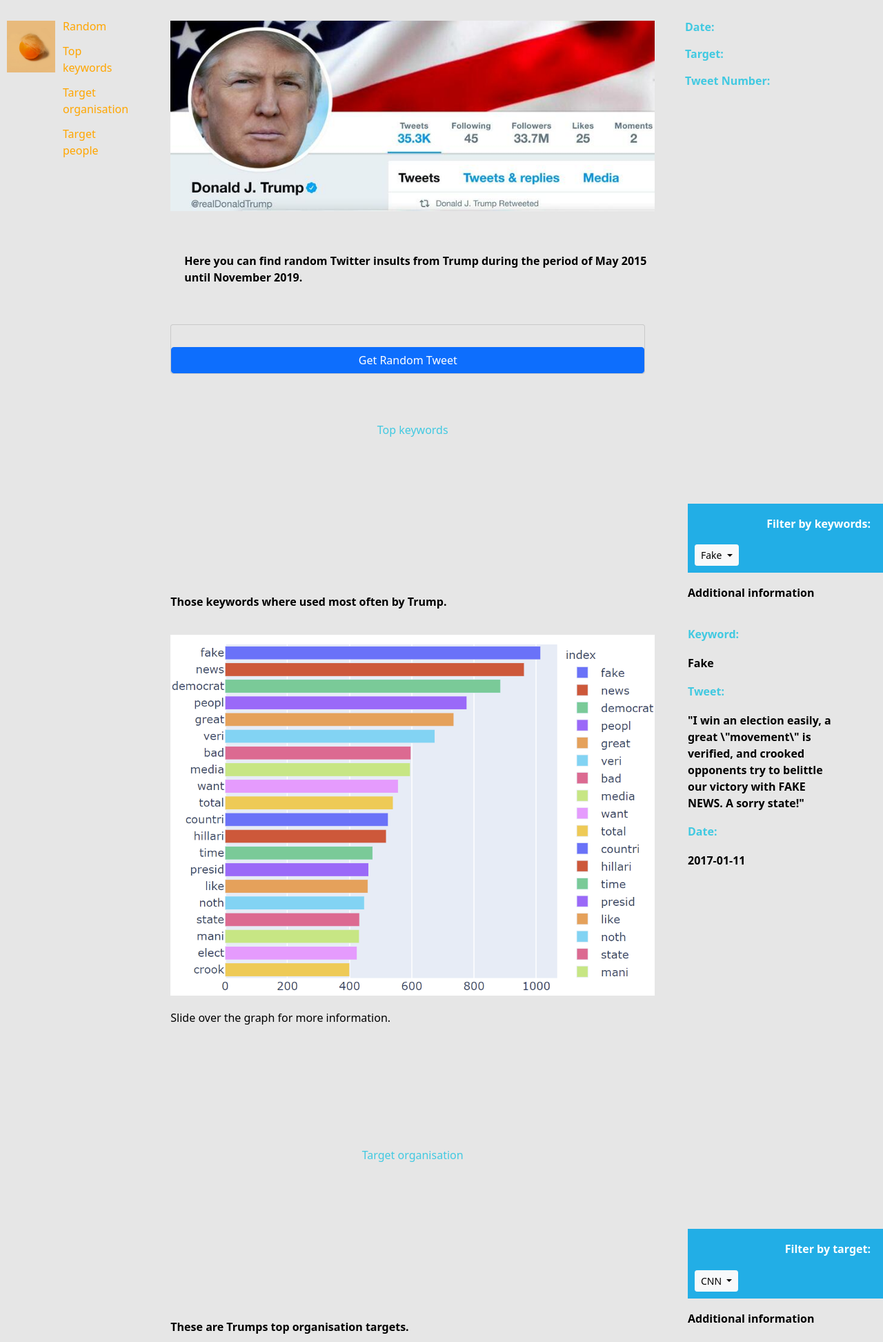
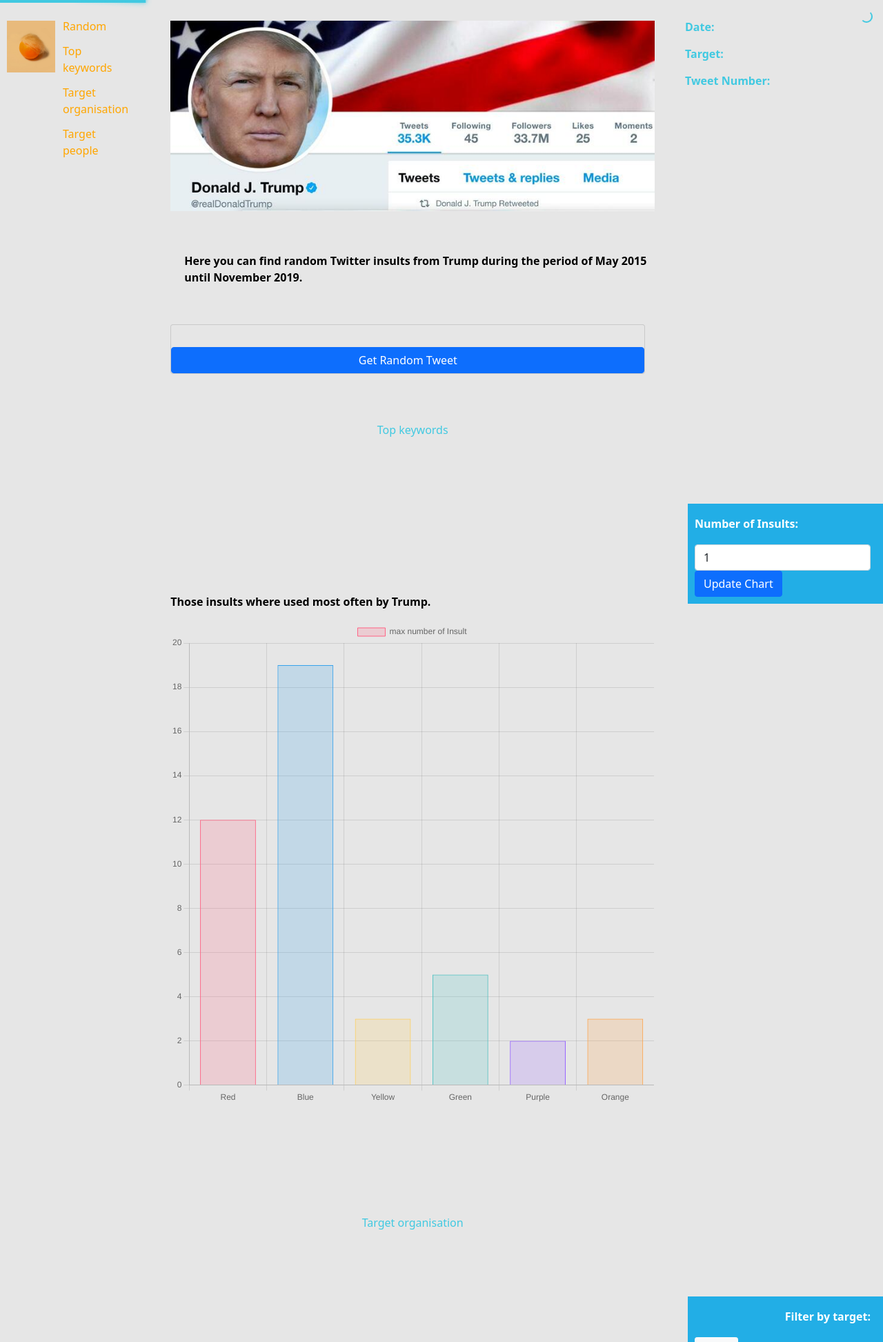
Before and after one commit to al-Capun/WebProg_Trump_Insults, a Flask app: template Code/templates/index.html in a window 1280 px wide. Shown: the top 1945 px of the page at 69% size. Run offline with Flask 2, Linux system fonts and the light colour scheme; the template is opened without the code that fills it, so the values that code supplies are empty; some libraries are stand-ins or nearby versions.

Commit message:
Add files via upload
Balkendiagramm

```diff
--- a/WebProg_Trump_Insults-main/Code/main.py
+++ b/WebProg_Trump_Insults-main/Code/main.py
@@ -8,7 +8,12 @@
 import time
 import random
 
-app = Flask("flask-music")
+#Import von Elementen für Balkendiagramm
+from collections import Counter, OrderedDict
+
+app = Flask("flask-trump")
+#Bugfix für die fehldende Sortierung in main.py durch Flask --> Quelle: https://github.com/pallets/flask/issues/974
+app.config["JSON_SORT_KEYS"] = False
 
 def load_tweets():
 	tweets_path = os.path.join(
@@ -33,6 +38,27 @@
 def random_tweet():
 	return get_random_tweet()
 
+#Funktion für Balkendiagramm
+#pro Tweet aus der Liste full_tweets wird das Tweet-Element mit der Kennung "insult" zur neuen Liste insult_list hinzugefügt
+#mittels Counter werden gleiche Elemente in der Liste insult_list gezählt, erhalten dann den Wert, wie oft diese vorkommen und werden einmalig als einmaliger Eintrag in der Liste zusammengefasst
+#mittels OrderedDict wird die insult_list nach den meist genannten Insults in die Liste sorted_insult_list übergeben, die Variable count definiert, wie viele Werte in diese Liste geschrieben werden sollen
+def get_bd_insult_words(count):
+	insult_list = []
+	full_tweets = load_tweets()
+	for tweet in full_tweets:
+		insult_list.append(tweet["insult"])
+	insult_list = Counter(insult_list)
+	sorted_insult_list = OrderedDict(insult_list.most_common(count))
+	#print(sorted_insult_list)
+	return sorted_insult_list
+
+#die Variable count wird hier mit einem int-Wert aus dem Formular befüllt
+#zurückgegeben wird das Resultat der Funktion get_bd_insult_words(count)
+@app.route('/keywords')
+def keywords():
+	count = int(request.args.get("count"))
+	return get_bd_insult_words(count)
+
 
 if __name__ == "__main__":
 	app.run(debug=True, port=5000)
--- /dev/null
+++ b/WebProg_Trump_Insults-main/Code/static/css/nprogress.css
@@ -0,0 +1,73 @@
+/* Make clicks pass-through */
+#nprogress {
+  pointer-events: none;
+}
+
+#nprogress .bar {
+  background: rgb(65, 201, 225);
+
+  position: fixed;
+  z-index: 1031;
+  top: 0;
+  left: 0;
+
+  width: 100%;
+  height: 4px;
+}
+
+/* Fancy blur effect */
+#nprogress .peg {
+  display: block;
+  position: absolute;
+  right: 0px;
+  width: 100px;
+  height: 100%;
+  box-shadow: 0 0 10px rgb(65, 201, 225), 0 0 5px rgb(65, 201, 225);
+  opacity: 1.0;
+
+  -webkit-transform: rotate(3deg) translate(0px, -4px);
+      -ms-transform: rotate(3deg) translate(0px, -4px);
+          transform: rotate(3deg) translate(0px, -4px);
+}
+
+/* Remove these to get rid of the spinner */
+#nprogress .spinner {
+  display: block;
+  position: fixed;
+  z-index: 1031;
+  top: 15px;
+  right: 15px;
+}
+
+#nprogress .spinner-icon {
+  width: 18px;
+  height: 18px;
+  box-sizing: border-box;
+
+  border: solid 2px transparent;
+  border-top-color: rgb(65, 201, 225);
+  border-left-color: rgb(65, 201, 225);
+  border-radius: 50%;
+
+  -webkit-animation: nprogress-spinner 400ms linear infinite;
+          animation: nprogress-spinner 400ms linear infinite;
+}
+
+.nprogress-custom-parent {
+  overflow: hidden;
+  position: relative;
+}
+
+.nprogress-custom-parent #nprogress .spinner,
+.nprogress-custom-parent #nprogress .bar {
+  position: absolute;
+}
+
+@-webkit-keyframes nprogress-spinner {
+  0%   { -webkit-transform: rotate(0deg); }
+  100% { -webkit-transform: rotate(360deg); }
+}
+@keyframes nprogress-spinner {
+  0%   { transform: rotate(0deg); }
+  100% { transform: rotate(360deg); }
+}
--- a/WebProg_Trump_Insults-main/Code/static/js/main.js
+++ b/WebProg_Trump_Insults-main/Code/static/js/main.js
@@ -4,6 +4,46 @@
 let date = $("#date");
 let target = $("#target");
 let tweet_nr = $("#tweet-nr");
+//Balkendiagramm Variablen, welche im HTML Code eingesetzt werden
+let updateChartForm = $("#updateChartForm")
+let keywordCountSelect = $("#keywordCountSelect")
+let ctx = document.getElementById('myChart').getContext('2d');
+let myChart = new Chart(ctx, {
+    type: 'bar',
+    data: {
+        labels: ['Red', 'Blue', 'Yellow', 'Green', 'Purple', 'Orange'],
+        datasets: [{
+            label: 'max number of Insult',
+            data: [12, 19, 3, 5, 2, 3],
+            backgroundColor: [
+                'rgba(255, 99, 132, 0.2)',
+                'rgba(54, 162, 235, 0.2)',
+                'rgba(255, 206, 86, 0.2)',
+                'rgba(75, 192, 192, 0.2)',
+                'rgba(153, 102, 255, 0.2)',
+                'rgba(255, 159, 64, 0.2)'
+            ],
+            borderColor: [
+                'rgba(255, 99, 132, 1)',
+                'rgba(54, 162, 235, 1)',
+                'rgba(255, 206, 86, 1)',
+                'rgba(75, 192, 192, 1)',
+                'rgba(153, 102, 255, 1)',
+                'rgba(255, 159, 64, 1)'
+            ],
+            borderWidth: 1
+        }]
+    },
+    options: {
+        scales: {
+            yAxes: [{
+                ticks: {
+                    fixedStepSize: 1
+                }
+            }]
+        }
+    }
+})
 
 // Click Handler für Random Button registrieren.
 // in "click" ist eine Funktion gespeichert.
@@ -19,6 +59,59 @@
     })
 })
 
+//Balkendiagramm
+//updateChartForm setzt die Variable count, welche in der JS-Funkiotn keywordsRequest(count) und der Pythonfunktion get_bd_insult_words(count) wiederverwendet wird
+//durch event.preventDefault, wird das standardmässige Verhalten des Submitbuttons unterbunden
+//Variable count wird ein Wert mitgegeben
+//JS-Funktion keywordsRequest(count) wird aufgerufen
+updateChartForm.submit(function (event) {
+    event.preventDefault()
+    let count = keywordCountSelect.val()
+    //console.log(count)
+    keywordsRequest(count)
+})
+
+//Funktion füllt flexibel das Balkendiagramm mit entsprechenden Daten ab
+//angepasst werden die Variablen labels und data, welche Daten auf keywordsRequest(count) erhalten
+//mittels myChart.update() wird dies initialisiert
+function updateChart(labels, data) {
+    myChart.data.labels = labels
+    myChart.data.datasets = [{
+        label: 'max number of single Insults',
+        data: data,
+        backgroundColor: [
+            'rgba(255, 99, 132, 0.2)',
+            'rgba(54, 162, 235, 0.2)',
+            'rgba(255, 206, 86, 0.2)',
+            'rgba(75, 192, 192, 0.2)',
+            'rgba(153, 102, 255, 0.2)',
+            'rgba(255, 159, 64, 0.2)'
+        ]
+    }]
+    myChart.update()
+}
+
+//NProgress ist lediglich auf Aesthetikgründen, da dies einen Ladebalken zeigt, sobald die Funktion keywordsRequest(count) ausgeführt wird
+//mittels der funktion wird durch die Variable result den Variablen labels und data die keys (Name des Insults) und die values (Häufigkeit des Insults) mitgegeben
+//durch aufrufen der Funktion updateChart und mitgeben der Variablen labels und data, wird das Chart angepasst
+function keywordsRequest(count) {
+    NProgress.start();
+    $.get(`/keywords?count=${count}`, function (result) {
+        let labels = Object.keys(result)
+        let data = Object.values(result)
+        //console.log(labels)
+        //console.log(data)
+        updateChart(labels, data)
+        NProgress.done();
+    })
+}
+
+//wurde die Funktion keywordsRequest(count) noch nicht aufgerufen, wird ein Standardwert von 5 mitgegeben, so werden default immer 5 Insults in der Grafik angezeigt
+keywordsRequest(5)
+// Balkendiagramm Ende
+
+
+//Wordcloud
 $(document).ready(function()
 {
 
--- /dev/null
+++ b/WebProg_Trump_Insults-main/Code/static/js/nprogress.js
@@ -0,0 +1,475 @@
+/* NProgress, (c) 2013, 2014 Rico Sta. Cruz - http://ricostacruz.com/nprogress
+ * @license MIT */
+
+;(function(root, factory) {
+
+  if (typeof define === 'function' && define.amd) {
+    define(factory);
+  } else if (typeof exports === 'object') {
+    module.exports = factory();
+  } else {
+    root.NProgress = factory();
+  }
+
+})(this, function() {
+  var NProgress = {};
+
+  NProgress.version = '0.2.0';
+
+  var Settings = NProgress.settings = {
+    minimum: 0.08,
+    easing: 'ease',
+    positionUsing: '',
+    speed: 200,
+    trickle: true,
+    trickleRate: 0.02,
+    trickleSpeed: 800,
+    showSpinner: true,
+    barSelector: '[role="bar"]',
+    spinnerSelector: '[role="spinner"]',
+    parent: 'body',
+    template: '<div class="bar" role="bar"><div class="peg"></div></div><div class="spinner" role="spinner"><div class="spinner-icon"></div></div>'
+  };
+
+  /**
+   * Updates configuration.
+   *
+   *     NProgress.configure({
+   *       minimum: 0.1
+   *     });
+   */
+  NProgress.configure = function(options) {
+    var key, value;
+    for (key in options) {
+      value = options[key];
+      if (value !== undefined && options.hasOwnProperty(key)) Settings[key] = value;
+    }
+
+    return this;
+  };
+
+  /**
+   * Last number.
+   */
+
+  NProgress.status = null;
+
+  /**
+   * Sets the progress bar status, where `n` is a number from `0.0` to `1.0`.
+   *
+   *     NProgress.set(0.4);
+   *     NProgress.set(1.0);
+   */
+
+  NProgress.set = function(n) {
+    var started = NProgress.isStarted();
+
+    n = clamp(n, Settings.minimum, 1);
+    NProgress.status = (n === 1 ? null : n);
+
+    var progress = NProgress.render(!started),
+        bar      = progress.querySelector(Settings.barSelector),
+        speed    = Settings.speed,
+        ease     = Settings.easing;
+
+    progress.offsetWidth; /* Repaint */
+
+    queue(function(next) {
+      // Set positionUsing if it hasn't already been set
+      if (Settings.positionUsing === '') Settings.positionUsing = NProgress.getPositioningCSS();
+
+      // Add transition
+      css(bar, barPositionCSS(n, speed, ease));
+
+      if (n === 1) {
+        // Fade out
+        css(progress, {
+          transition: 'none',
+          opacity: 1
+        });
+        progress.offsetWidth; /* Repaint */
+
+        setTimeout(function() {
+          css(progress, {
+            transition: 'all ' + speed + 'ms linear',
+            opacity: 0
+          });
+          setTimeout(function() {
+            NProgress.remove();
+            next();
+          }, speed);
+        }, speed);
+      } else {
+        setTimeout(next, speed);
+      }
+    });
+
+    return this;
+  };
+
+  NProgress.isStarted = function() {
+    return typeof NProgress.status === 'number';
+  };
+
+  /**
+   * Shows the progress bar.
+   * This is the same as setting the status to 0%, except that it doesn't go backwards.
+   *
+   *     NProgress.start();
+   *
+   */
+  NProgress.start = function() {
+    if (!NProgress.status) NProgress.set(0);
+
+    var work = function() {
+      setTimeout(function() {
+        if (!NProgress.status) return;
+        NProgress.trickle();
+        work();
+      }, Settings.trickleSpeed);
+    };
+
+    if (Settings.trickle) work();
+
+    return this;
+  };
+
+  /**
+   * Hides the progress bar.
+   * This is the *sort of* the same as setting the status to 100%, with the
+   * difference being `done()` makes some placebo effect of some realistic motion.
+   *
+   *     NProgress.done();
+   *
+   * If `true` is passed, it will show the progress bar even if its hidden.
+   *
+   *     NProgress.done(true);
+   */
+
+  NProgress.done = function(force) {
+    if (!force && !NProgress.status) return this;
+
+    return NProgress.inc(0.3 + 0.5 * Math.random()).set(1);
+  };
+
+  /**
+   * Increments by a random amount.
+   */
+
+  NProgress.inc = function(amount) {
+    var n = NProgress.status;
+
+    if (!n) {
+      return NProgress.start();
+    } else {
+      if (typeof amount !== 'number') {
+        amount = (1 - n) * clamp(Math.random() * n, 0.1, 0.95);
+      }
+
+      n = clamp(n + amount, 0, 0.994);
+      return NProgress.set(n);
+    }
+  };
+
+  NProgress.trickle = function() {
+    return NProgress.inc(Math.random() * Settings.trickleRate);
+  };
+
+  /**
+   * Waits for all supplied jQuery promises and
+   * increases the progress as the promises resolve.
+   *
+   * @param $promise jQUery Promise
+   */
+  (function() {
+    var initial = 0, current = 0;
+
+    NProgress.promise = function($promise) {
+      if (!$promise || $promise.state() === "resolved") {
+        return this;
+      }
+
+      if (current === 0) {
+        NProgress.start();
+      }
+
+      initial++;
+      current++;
+
+      $promise.always(function() {
+        current--;
+        if (current === 0) {
+            initial = 0;
+            NProgress.done();
+        } else {
+            NProgress.set((initial - current) / initial);
+        }
+      });
+
+      return this;
+    };
+
+  })();
+
+  /**
+   * (Internal) renders the progress bar markup based on the `template`
+   * setting.
+   */
+
+  NProgress.render = function(fromStart) {
+    if (NProgress.isRendered()) return document.getElementById('nprogress');
+
+    addClass(document.documentElement, 'nprogress-busy');
+
+    var progress = document.createElement('div');
+    progress.id = 'nprogress';
+    progress.innerHTML = Settings.template;
+
+    var bar      = progress.querySelector(Settings.barSelector),
+        perc     = fromStart ? '-100' : toBarPerc(NProgress.status || 0),
+        parent   = document.querySelector(Settings.parent),
+        spinner;
+
+    css(bar, {
+      transition: 'all 0 linear',
+      transform: 'translate3d(' + perc + '%,0,0)'
+    });
+
+    if (!Settings.showSpinner) {
+      spinner = progress.querySelector(Settings.spinnerSelector);
+      spinner && removeElement(spinner);
+    }
+
+    if (parent != document.body) {
+      addClass(parent, 'nprogress-custom-parent');
+    }
+
+    parent.appendChild(progress);
+    return progress;
+  };
+
+  /**
+   * Removes the element. Opposite of render().
+   */
+
+  NProgress.remove = function() {
+    removeClass(document.documentElement, 'nprogress-busy');
+    removeClass(document.querySelector(Settings.parent), 'nprogress-custom-parent');
+    var progress = document.getElementById('nprogress');
+    progress && removeElement(progress);
+  };
+
+  /**
+   * Checks if the progress bar is rendered.
+   */
+
+  NProgress.isRendered = function() {
+    return !!document.getElementById('nprogress');
+  };
+
+  /**
+   * Determine which positioning CSS rule to use.
+   */
+
+  NProgress.getPositioningCSS = function() {
+    // Sniff on document.body.style
+    var bodyStyle = document.body.style;
+
+    // Sniff prefixes
+    var vendorPrefix = ('WebkitTransform' in bodyStyle) ? 'Webkit' :
+                       ('MozTransform' in bodyStyle) ? 'Moz' :
+                       ('msTransform' in bodyStyle) ? 'ms' :
+                       ('OTransform' in bodyStyle) ? 'O' : '';
+
+    if (vendorPrefix + 'Perspective' in bodyStyle) {
+      // Modern browsers with 3D support, e.g. Webkit, IE10
+      return 'translate3d';
+    } else if (vendorPrefix + 'Transform' in bodyStyle) {
+      // Browsers without 3D support, e.g. IE9
+      return 'translate';
+    } else {
+      // Browsers without translate() support, e.g. IE7-8
+      return 'margin';
+    }
+  };
+
+  /**
+   * Helpers
+   */
+
+  function clamp(n, min, max) {
+    if (n < min) return min;
+    if (n > max) return max;
+    return n;
+  }
+
+  /**
+   * (Internal) converts a percentage (`0..1`) to a bar translateX
+   * percentage (`-100%..0%`).
+   */
+
+  function toBarPerc(n) {
+    return (-1 + n) * 100;
+  }
+
+
+  /**
+   * (Internal) returns the correct CSS for changing the bar's
+   * position given an n percentage, and speed and ease from Settings
+   */
+
+  function barPositionCSS(n, speed, ease) {
+    var barCSS;
+
+    if (Settings.positionUsing === 'translate3d') {
+      barCSS = { transform: 'translate3d('+toBarPerc(n)+'%,0,0)' };
+    } else if (Settings.positionUsing === 'translate') {
+      barCSS = { transform: 'translate('+toBarPerc(n)+'%,0)' };
+    } else {
+      barCSS = { 'margin-left': toBarPerc(n)+'%' };
+    }
+
+    barCSS.transition = 'all '+speed+'ms '+ease;
+
+    return barCSS;
+  }
+
+  /**
+   * (Internal) Queues a function to be executed.
+   */
+
+  var queue = (function() {
+    var pending = [];
+
+    function next() {
+      var fn = pending.shift();
+      if (fn) {
+        fn(next);
+      }
+    }
+
+    return function(fn) {
+      pending.push(fn);
+      if (pending.length == 1) next();
+    };
+  })();
+
+  /**
+   * (Internal) Applies css properties to an element, similar to the jQuery
+   * css method.
+   *
+   * While this helper does assist with vendor prefixed property names, it
+   * does not perform any manipulation of values prior to setting styles.
+   */
+
+  var css = (function() {
+    var cssPrefixes = [ 'Webkit', 'O', 'Moz', 'ms' ],
+        cssProps    = {};
+
+    function camelCase(string) {
+      return string.replace(/^-ms-/, 'ms-').replace(/-([\da-z])/gi, function(match, letter) {
+        return letter.toUpperCase();
+      });
+    }
+
+    function getVendorProp(name) {
+      var style = document.body.style;
+      if (name in style) return name;
+
+      var i = cssPrefixes.length,
+          capName = name.charAt(0).toUpperCase() + name.slice(1),
+          vendorName;
+      while (i--) {
+        vendorName = cssPrefixes[i] + capName;
+        if (vendorName in style) return vendorName;
+      }
+
+      return name;
+    }
+
+    function getStyleProp(name) {
+      name = camelCase(name);
+      return cssProps[name] || (cssProps[name] = getVendorProp(name));
+    }
+
+    function applyCss(element, prop, value) {
+      prop = getStyleProp(prop);
+      element.style[prop] = value;
+    }
+
+    return function(element, properties) {
+      var args = arguments,
+          prop,
+          value;
+
+      if (args.length == 2) {
+        for (prop in properties) {
+          value = properties[prop];
+          if (value !== undefined && properties.hasOwnProperty(prop)) applyCss(element, prop, value);
+        }
+      } else {
+        applyCss(element, args[1], args[2]);
+      }
+    }
+  })();
+
+  /**
+   * (Internal) Determines if an element or space separated list of class names contains a class name.
+   */
+
+  function hasClass(element, name) {
+    var list = typeof element == 'string' ? element : classList(element);
+    return list.indexOf(' ' + name + ' ') >= 0;
+  }
+
+  /**
+   * (Internal) Adds a class to an element.
+   */
+
+  function addClass(element, name) {
+    var oldList = classList(element),
+        newList = oldList + name;
+
+    if (hasClass(oldList, name)) return;
+
+    // Trim the opening space.
+    element.className = newList.substring(1);
+  }
+
+  /**
+   * (Internal) Removes a class from an element.
+   */
+
+  function removeClass(element, name) {
+    var oldList = classList(element),
+        newList;
+
+    if (!hasClass(element, name)) return;
+
+    // Replace the class name.
+    newList = oldList.replace(' ' + name + ' ', ' ');
+
+    // Trim the opening and closing spaces.
+    element.className = newList.substring(1, newList.length - 1);
+  }
+
+  /**
+   * (Internal) Gets a space separated list of the class names on the element.
+   * The list is wrapped with a single space on each end to facilitate finding
+   * matches within the list.
+   */
+
+  function classList(element) {
+    return (' ' + (element.className || '') + ' ').replace(/\s+/gi, ' ');
+  }
+
+  /**
+   * (Internal) Removes an element from the DOM.
+   */
+
+  function removeElement(element) {
+    element && element.parentNode && element.parentNode.removeChild(element);
+  }
+
+  return NProgress;
+});
--- a/WebProg_Trump_Insults-main/Code/templates/index.html
+++ b/WebProg_Trump_Insults-main/Code/templates/index.html
@@ -4,12 +4,17 @@
     <meta charset="utf-8">
     <meta name="viewport" content="width=device-width, initial-scale=1">
 
+     <!--Balkendiagramm-->
+     <script src="https://cdnjs.cloudflare.com/ajax/libs/Chart.js/3.2.0/chart.min.js" integrity="sha512-VMsZqo0ar06BMtg0tPsdgRADvl0kDHpTbugCBBrL55KmucH6hP9zWdLIWY//OTfMnzz6xWQRxQqsUFefwHuHyg==" crossorigin="anonymous"></script>
+
     <link rel="stylesheet" type="text/css" href="{{ url_for('static', filename='css/bootstrap.min.css')}}">
+    <link rel="stylesheet" type="text/css" href="{{ url_for('static', filename='css/nprogress.css')}}"> <!--Ladebalken-->
     <link rel="stylesheet" type="text/css" href="{{ url_for('static', filename='css/styles.css')}}">
     <title>Trump Twitter</title>
-    <script src="{{ url_for('static', filename='js/jquery.min.js')}}"></script>
+    <!--warum scrips am Anfang?-->
+    <!--<script src="{{ url_for('static', filename='js/jquery.min.js')}}"></script>
     <script src="{{ url_for('static', filename='js/jQWCloudv3.4.1.js')}}"></script>
-    <script src="{{ url_for('static', filename='js/main.js')}}"></script>
+    <script src="{{ url_for('static', filename='js/main.js')}}"></script>-->
   </head>
   <body>
 
@@ -31,7 +36,7 @@
 
           </div>
           <div class="col-sm-7">
-            <img src="{{ url_for('static', filename='img/twitteraccount.jpg')}}" class="img-fluid" alt="img-fluid">
+            <img src="{{ url_for('static', filename='img/twitteraccount.jpg')}}" class="img-fluid" alt="img-fluid" width=100%>
             <p class="card-textI">Here you can find random Twitter insults from Trump during the period of May 2015 until November 2019.</p>
             <div class="card one" style="width: 43rem;">
               <div class="card-body">
@@ -78,44 +83,39 @@
           </div>
 
           <div class="col-sm-7">
-            <p class="card-descriptionI">Those keywords where used most often by Trump.</p>
-            <img src="{{ url_for('static', filename='img/keywords.PNG')}}" class="img-fluid" alt="img-fluid">
-            <p class="card-descriptionII">Slide over the graph for more information.</p>
+            <p class="card-descriptionI">Those insults where used most often by Trump.</p>
+            <!--Balkendiagramm-->
+            <canvas id="myChart" id="updateChartForm" width="400" height="400"></canvas>
+            <!--Ende-->
           </div>
-
           <div class="col-sm-3">
             <div class="container">
               <div class="card-two" style="width: 20rem;">
                   <div class="col">
-                      <h1>Filter by keywords:</h1>
-                      <div class="btn-group">
-                          <button class="btn btn-light btn-sm dropdown-toggle" type="button" data-bs-toggle="dropdown" aria-expanded="false">
-                                Fake
-                          </button>
-                          <ul class="dropdown-menu">
-                                ...
-                          </ul>
-                      </div>
+                      <form id="updateChartForm">
+                        <div class="form-group">
+                          <label for="keywordCountSelect"><h1>Number of Insults:</h1></label>
+                          <select class="form-control" id="keywordCountSelect">
+                            <option>1</option>
+                            <option>2</option>
+                            <option>3</option>
+                            <option>4</option>
+                            <option>5</option>
+                            <option>10</option>
+                            <option>15</option>
+                            <option>20</option>
+                            <option>25</option>
+                            <option>30</option>
+                            <option>35</option>
+                            <option>40</option>
+                            <option>45</option>
+                            <option>50</option>
+                          </select>
+                        </div>
+                        <button type="submit" class="btn btn-primary" id="updateChartButton">Update Chart</button>
+                      </form>
                   </div>
               </div>
-              <div class="row">
-                  <div class="col">
-                      <h1>Additional information</h1>
-                  </div>
-                  <div class="row">
-                      <div class="col">
-                          <div class="col">
-                              <h2>Keyword:</h1>
-                              <p>Fake</p>
-                              <h2>Tweet:</h1>
-                              <p>"I win an election easily, a great \"movement\" is verified, and crooked opponents try to belittle our victory with FAKE NEWS. A sorry state!"</p>
-                              <h2>Date:</h1>
-                              <p>2017-01-11</p>
-                          </div>
-                      </div>
-                  </div>
-              </div>
-            </div>
           </div>
         </div>
       </section>
@@ -261,11 +261,10 @@
     </div>
 
     <!--Einbindung Javascript Files-->
-    <script src="{{ url_for('static', filename='js/bootstrap.js')}}
-    "></script>
-    <!-- <script
-    src="{{ url_for('static', filename='js/jquery.min.js')}}"
-></script> -->
-    <!-- <script src="{{ url_for('static', filename='js/main.js')}}"></script> -->
+    <script src="{{ url_for('static', filename='js/bootstrap.js')}}"></script>
+    <script src="{{ url_for('static', filename='js/jquery.min.js')}}"></script>
+    <script src="{{ url_for('static', filename='js/jQWCloudv3.4.1.js')}}"></script> <!--Wordcloud-->
+    <script src="{{ url_for('static', filename='js/nprogress.js')}}"></script> <!--Ladebalken-->
+    <script src="{{ url_for('static', filename='js/main.js')}}"></script>
   </body>
 </html>
```
